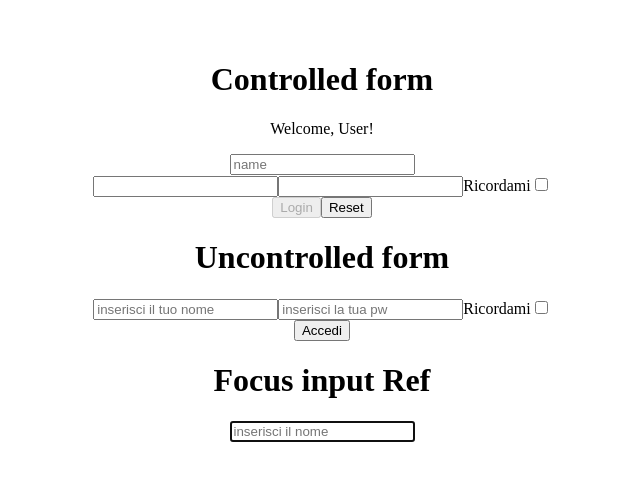
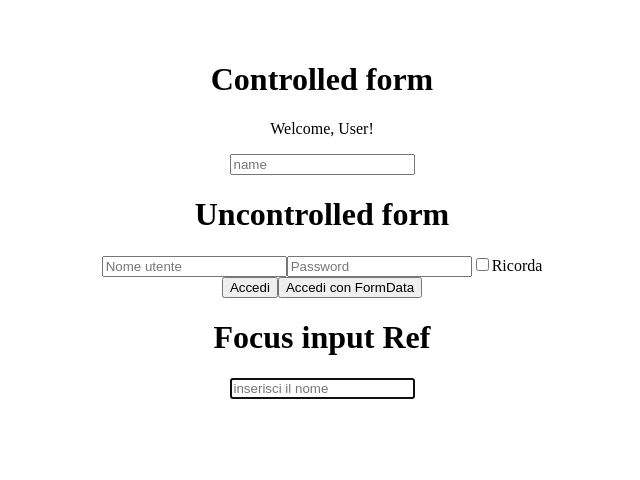
Before and after one commit to Silviadesideri01/EsercitazioniDevelhope, a React (Vite) app in the folder React/esercizi-react/: page / in a window 1280 px wide. Shown: the top 480 px of the page, without its empty margins (318-958 px from the left). Built offline with nearby package versions, Linux system fonts and the light colour scheme.

Commit message:
correzione uncontrolledLogin

```diff
--- a/React/esercizi-react/Components/FocusableInput.jsx
+++ b/React/esercizi-react/Components/FocusableInput.jsx
@@ -3,8 +3,12 @@
 //Utilizzando StrictMode, crea un componente con un effetto che visualizza un messaggio solo quando il componente viene montato per la prima volta.
 // Utilizza un riferimento per tenere traccia se il componente è montato o meno.
 import { useEffect, useRef } from "react";
+
+
 export function FocusableInput() {
   const mountComponent = useRef(false);
+
+
   useEffect(() => {
     if (!mountComponent.current) {
       mountComponent.current = true;
--- a/React/esercizi-react/Components/UncontrolledLogin.jsx
+++ b/React/esercizi-react/Components/UncontrolledLogin.jsx
@@ -2,45 +2,45 @@
 // contenente tre input: un input per il nome utente, uno per la password e una casella di controllo "Ricorda".
 // Aggiungi un pulsante "Accedi" al componente Login.
 
-export function UncontrolledLogin() {
-  const onLogin = (event) => {
+export const UncontrolledLogin = ({ onLogin }) => {
+  const handleSubmit = (event) => {
     event.preventDefault();
+
     const form = event.target;
-    const username = form.elements.username.value;
-    const password = form.elements.password.value;
-    const checkbox = form.elements.checkbox.checked;
+    const nomeUtente = form.nomeUtente.value;
+    const password = form.password.value;
+    const checkbox = form.checkbox.checked;
 
-    const data = {
-      username,
-      password,
-      checkbox,
-    };
-
-    console.log("Dati dal submit (DOM):", data);
+    // Esegui la funzione passata via prop con i dati
+    onLogin({ nomeUtente, password, checkbox });
   };
 
+  const loginWithFormData = (event) => {
+    event.preventDefault();
+
+    const form = event.target.form; // otteniamo il form associato al bottone
+    const formData = new FormData(form);
+
+    const nomeUtente = formData.get("nomeUtente");
+    const password = formData.get("password");
+    const checkbox = formData.get("checkbox") === "on";
+
+    console.log("Dati da FormData:", { nomeUtente, password, checkbox });
+  };
   return (
-    <div>
-      <form onSubmit={onLogin}>
+    <form onSubmit={handleSubmit}>
         <h1>Uncontrolled form</h1>
-        <input
-          type="text"
-          name="username"
-          placeholder="inserisci il tuo nome"
-          required
-        />
-        <input
-          type="password"
-          name="password"
-          placeholder="inserisci la tua pw"
-          required
-        />
-        <label htmlFor="checkbox">Ricordami</label>
-        <input type="checkbox" name="checkbox" /> <br />
-        <button type="submit" onSubmit={onLogin}>
-          Accedi
-        </button>
-      </form>
-    </div>
+      <input type="text" name="nomeUtente" placeholder="Nome utente" />
+      <input type="password" name="password" placeholder="Password" />
+      <label>
+        <input type="checkbox" name="checkbox" />
+        Ricorda
+      </label>
+      <br />
+      <button type="submit">Accedi</button>
+      <button type="button" onClick={loginWithFormData}>
+        Accedi con FormData
+      </button>
+    </form>
   );
-}
+};
--- a/React/esercizi-react/src/App.jsx
+++ b/React/esercizi-react/src/App.jsx
@@ -33,9 +33,9 @@ function App() {
       <MouseClicker/>
       <EsercizioUseState/> */}
       <InteractiveWelcome />
-      <Login onLogin={handleLogin} />
+      {/* <Login onLogin={handleLogin} /> */}
 
-      <UncontrolledLogin />
+      <UncontrolledLogin onLogin={handleLogin} />
       <FocusableInput/>
     </>
   );
```
